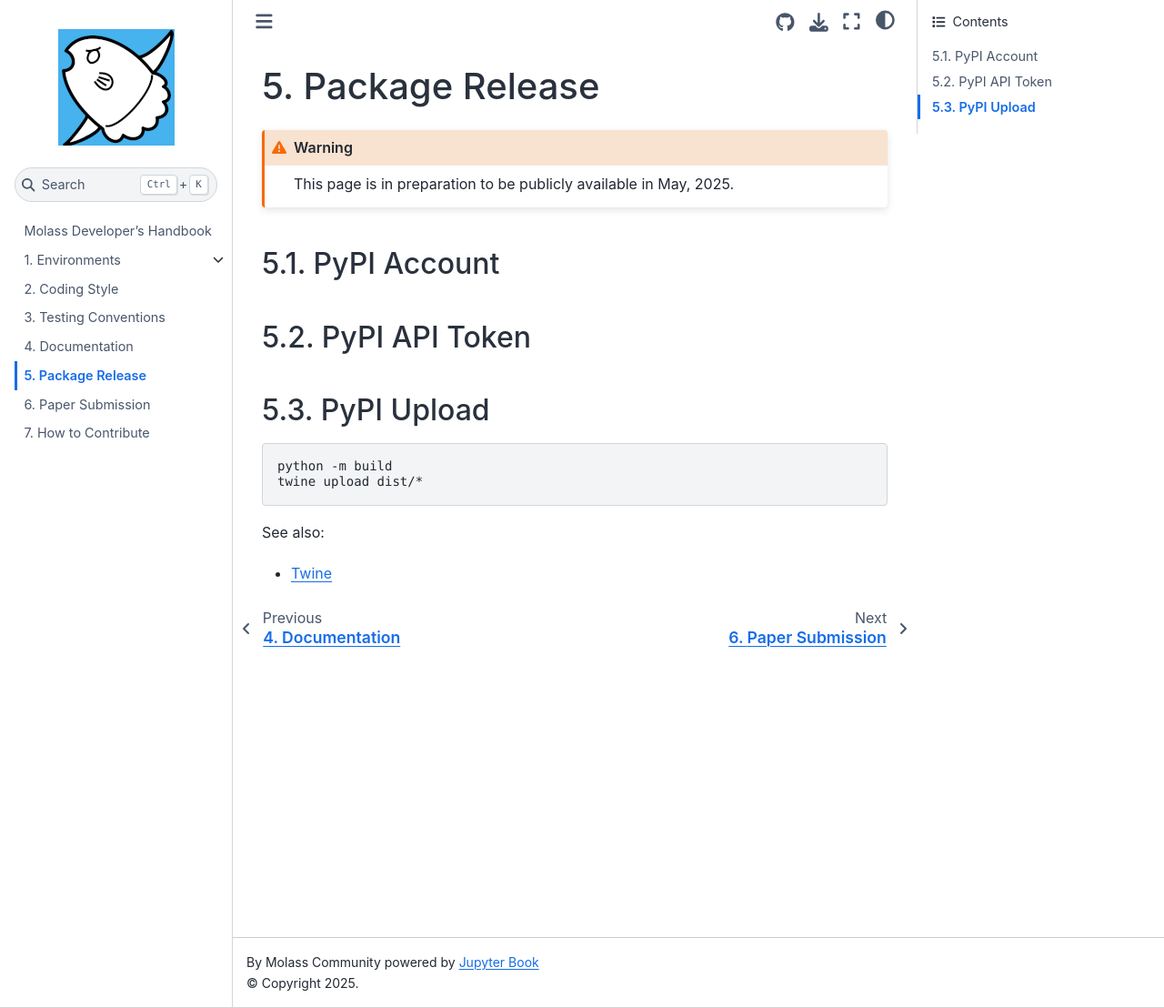
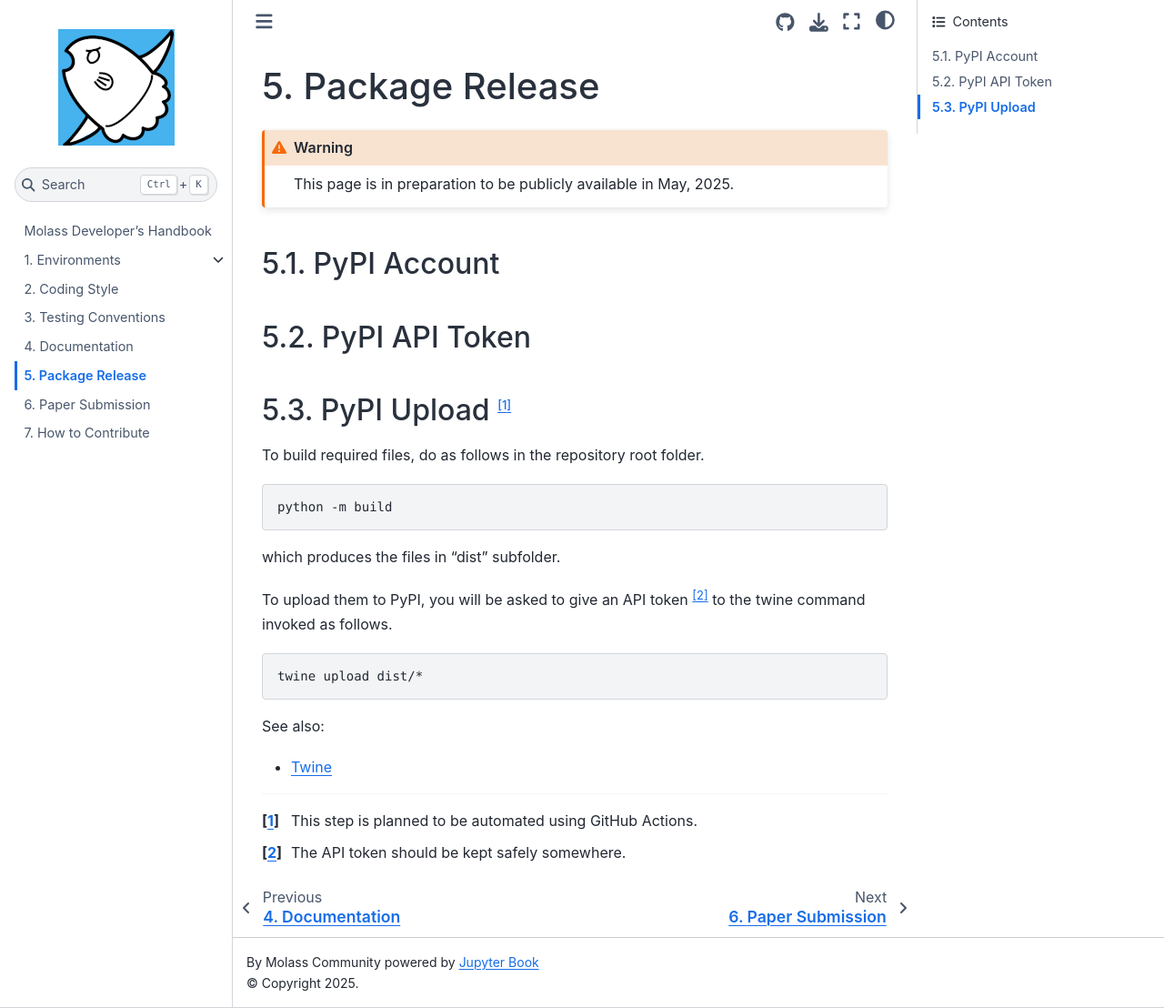
Before and after one commit to biosaxs-dev/molass-develop, a Jupyter Book: the page built from chapters/08/release.md, in a window 1280 px wide and 1108 px high. Shown: the whole window at 91% size. Built offline with Jupyter Book 1.0.4 settings and Sphinx 7.4.7 and the Sphinx Book theme 1.1.4, drawn with Linux system fonts in a browser that asks for light colours.

Commit message:
add minimal description for PyPI upload

````diff
--- a/chapters/08/release.md
+++ b/chapters/08/release.md
@@ -10,12 +10,25 @@ This page is in preparation to be publicly available in May, 2025.
 ## PyPI API Token
 
 
-## PyPI Upload
+## PyPI Upload [^1]
+
+[^1]: This step is planned to be automated using GitHub Actions.
+
+To build required files, do as follows in the repository root folder.
 
 ```none
 python -m build
+```
+
+which produces the files in "dist" subfolder.
+
+To upload them to PyPI, you will be asked to give an API token [^2] to the twine command invoked as follows.
+
+```none
 twine upload dist/*
 ```
 
+[^2]: The API token should be kept safely somewhere.
+
 See also:
 * <a href="https://twine.readthedocs.io/en/stable/">Twine</a>
````
